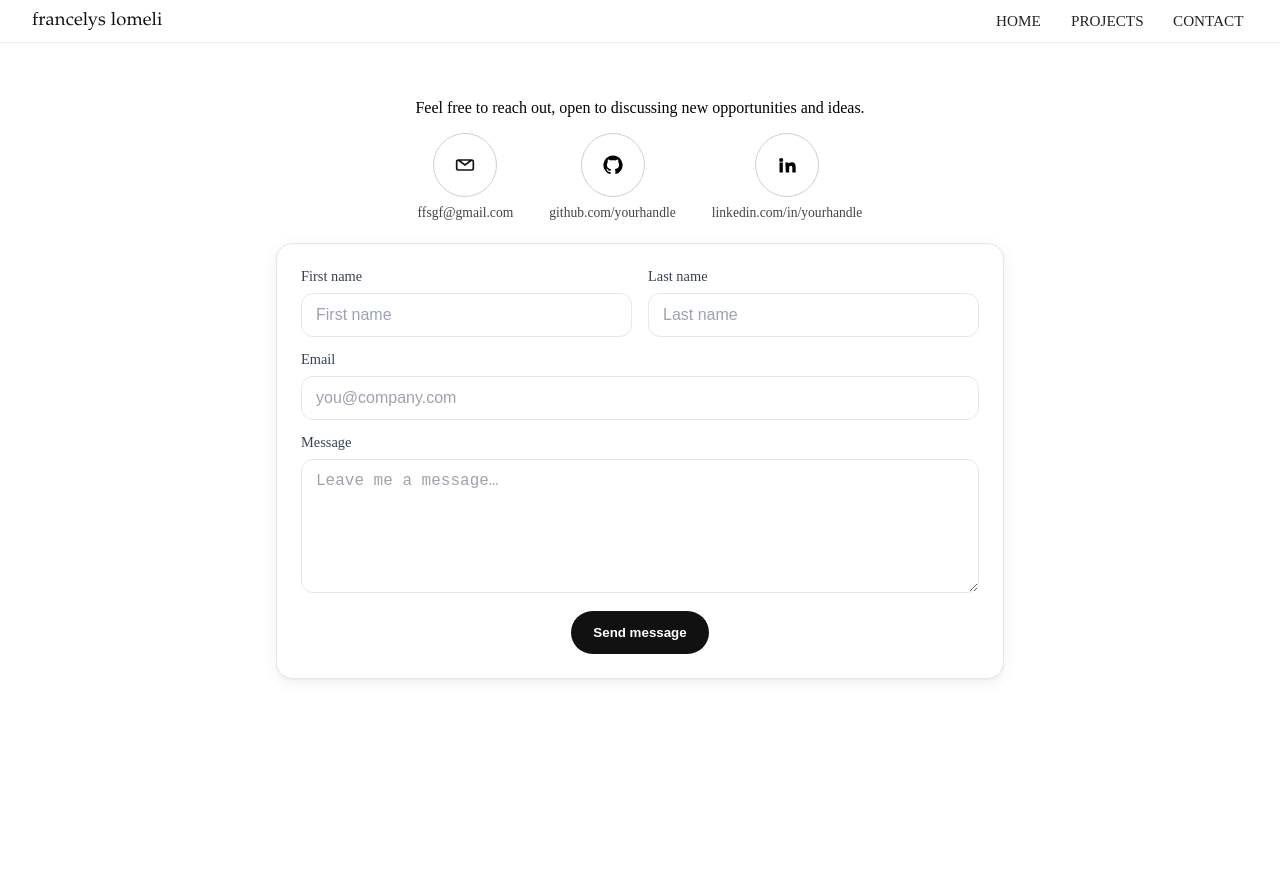
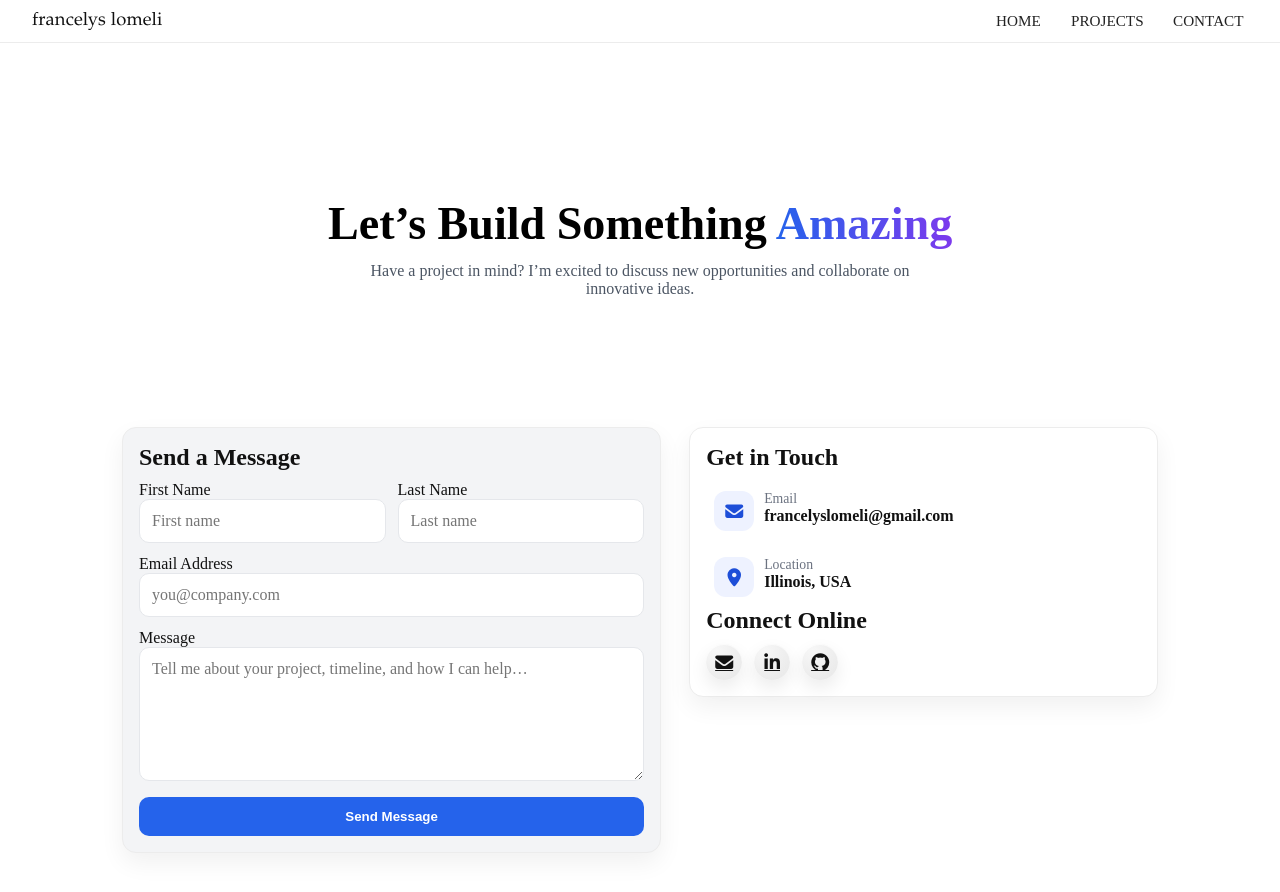
Before and after one commit to francelysl/Personal-Website, a React (Create React App) app: page /contact in a window 1280 px wide. Shown: the top 892 px of the page. Before the commit the page ends 800 px from the top, so only its background shows below. Built offline with nearby package versions, Linux system fonts and the light colour scheme; no server answers.

Commit message:
Refactoring contact information

```diff
--- a/src/components/ContactSection.jsx
+++ b/src/components/ContactSection.jsx
@@ -9,7 +9,7 @@ export default function ContactSection() {
 
   const SERVICE_ID = process.env.REACT_APP_EMAILJS_SERVICE_ID;
   const TEMPLATE_ID = process.env.REACT_APP_EMAILJS_TEMPLATE_ID;
-  const PUBLIC_KEY = process.env.REACT_APP_EMAILJS_PUBLIC_KEY;
+  const PUBLIC_KEY  = process.env.REACT_APP_EMAILJS_PUBLIC_KEY;
 
   const onSubmit = async (e) => {
     e.preventDefault();
@@ -44,90 +44,45 @@ export default function ContactSection() {
     if (e.target.value) setStatus("Spam detected.");
   };
 
-  const items = [
-    {
-      href: "mailto:ffsgf@gmail.com",
-      label: "Email",
-      icon: (
-        <svg viewBox="0 0 24 24" width="20" height="20" aria-hidden="true">
-          <path
-            d="M4 6h16a2 2 0 0 1 2 2v8a2 2 0 0 1-2 2H4a2 2 0 0 1-2-2V8a2 2 0 0 1 2-2zm0 0 8 6 8-6"
-            fill="none"
-            stroke="currentColor"
-            strokeWidth="2"
-          />
-        </svg>
-      ),
-      text: "ffsgf@gmail.com",
-    },
-    {
-      href: "https://github.com/yourhandle",
-      label: "GitHub",
-      icon: (
-        <svg viewBox="0 0 24 24" width="20" height="20" aria-hidden="true">
-          <path d="M12 .5a11.5 11.5 0 0 0-3.64 22.42c.57.11.78-.25.78-.55v-2.1c-3.17.69-3.84-1.37-3.84-1.37-.52-1.33-1.27-1.68-1.27-1.68-1.04-.71.08-.7.08-.7 1.15.08 1.75 1.19 1.75 1.19 1.02 1.75 2.66 1.24 3.31.95.1-.75.4-1.24.72-1.53-2.53-.29-5.2-1.26-5.2-5.6 0-1.24.44-2.25 1.17-3.04-.12-.29-.51-1.45.11-3.02 0 0 .96-.31 3.15 1.16.92-.26 1.9-.39 2.88-.39.98 0 1.97.13 2.89.39 2.19-1.47 3.14-1.16 3.14-1.16.63 1.57.24 2.73.12 3.02.74.79 1.17 1.8 1.17 3.04 0 4.35-2.68 5.3-5.23 5.58.41.35.77 1.05.77 2.12v3.14c0 .31.21.67.79.55A11.5 11.5 0 0 0 12 .5z" />
-        </svg>
-      ),
-      text: "github.com/yourhandle",
-    },
-    {
-      href: "https://www.linkedin.com/in/yourhandle",
-      label: "LinkedIn",
-      icon: (
-        <svg viewBox="0 0 24 24" width="20" height="20" aria-hidden="true">
-          <path d="M4.98 3.5a2.5 2.5 0 1 0 0 5 2.5 2.5 0 0 0 0-5zM3 9h4v12H3zM10 9h3.8v1.65h.05c.53-.95 1.83-1.95 3.77-1.95 4.03 0 4.78 2.65 4.78 6.1V21h-4v-5.3c0-1.26-.02-2.88-1.76-2.88-1.77 0-2.04 1.38-2.04 2.79V21h-4z" />
-        </svg>
-      ),
-      text: "linkedin.com/in/yourhandle",
-    },
-  ];
-
   return (
     <section className="contact-wrap" id="contact">
-      <p> Feel free to reach out, open to discussing new opportunities and ideas.</p>
-      {/* Social icons row */}
-      <div className="social-row">
-        {items.map((item) => (
-          <a
-            key={item.label}
-            href={item.href}
-            target={item.href.startsWith("http") ? "_blank" : undefined}
-            rel={item.href.startsWith("http") ? "noreferrer" : undefined}
-            className="social-item"
-            aria-label={item.label}
-          >
-            <div className="icon-wrap">{item.icon}</div>
-            <span className="social-text">{item.text}</span>
-          </a>
-        ))}
-      </div>
+      <header className="contact-hero">
+        <h1>
+          Let’s Build Something <span className="grad">Amazing</span>
+        </h1>
+        <p>
+          Have a project in mind? I’m excited to discuss new opportunities and collaborate on innovative ideas.
+        </p>
+      </header>
 
-      {/* Form sent via EmailJS */}
+      <div className="contact-grid">
+        <section className="card form-card">
+          <h2>Send a Message</h2>
+
           <form ref={formRef} className="contact-form" onSubmit={onSubmit} noValidate>
-        {/* Honeypot (hidden) */}
             <input
               type="text"
               name="website"
               tabIndex="-1"
               autoComplete="off"
               onChange={onHoneypotChange}
-          style={{ position: "absolute", left: "-10000px", opacity: 0 }}
+              className="honeypot"
             />
 
             <div className="row two">
               <div className="field">
-            <label htmlFor="first">First name</label>
+                <label htmlFor="first">First Name</label>
                 <input id="first" name="user_first" type="text" placeholder="First name" required />
               </div>
               <div className="field">
-            <label htmlFor="last">Last name</label>
+                <label htmlFor="last">Last Name</label>
                 <input id="last" name="user_last" type="text" placeholder="Last name" required />
               </div>
             </div>
 
             <div className="row">
               <div className="field">
-            <label htmlFor="email">Email</label>
+                <label htmlFor="email">Email Address</label>
                 <input id="email" name="user_email" type="email" placeholder="you@company.com" required />
               </div>
             </div>
@@ -135,7 +90,7 @@ export default function ContactSection() {
             <div className="row">
               <div className="field">
                 <label htmlFor="message">Message</label>
-            <textarea id="message" name="message" rows="6" placeholder="Leave me a message…" required />
+                <textarea id="message" name="message" rows="6" placeholder="Tell me about your project, timeline, and how I can help…" required />
               </div>
             </div>
 
@@ -143,10 +98,72 @@ export default function ContactSection() {
 
             <div className="actions">
               <button type="submit" className="btn-primary" disabled={sending}>
-            {sending ? "Sending…" : "Send message"}
+                {sending ? "Sending…" : "Send Message"}
               </button>
             </div>
           </form>
         </section>
+
+        <aside className="card right-panel">
+          <h2>Get in Touch</h2>
+
+          <div className="info-row">
+            <div className="info-ico">
+              <i className="fa-solid fa-envelope" />
+            </div>
+            <div className="info-body">
+              <div className="info-label">Email</div>
+              <a href="mailto:francelyslomeli@gmail.com" className="info-value">
+                francelyslomeli@gmail.com
+              </a>
+            </div>
+          </div>
+
+          <div className="info-row">
+            <div className="info-ico">
+              <i className="fa-solid fa-location-dot" />
+            </div>
+            <div className="info-body">
+              <div className="info-label">Location</div>
+              <div className="info-value">Illinois, USA</div>
+            </div>
+          </div>
+
+<h2 className="subhead">Connect Online</h2>
+<div className="icon-stack">
+  <a
+    className="orb email"
+    href="mailto:francelyslomeli@gmail.com"
+    aria-label="Email"
+    title="Email"
+  >
+    <i className="fa-solid fa-envelope" />
+  </a>
+
+  <a
+    className="orb linkedin"
+    href="https://www.linkedin.com/in/francelyslomeli/"
+    target="_blank"
+    rel="noopener noreferrer"
+    aria-label="LinkedIn"
+    title="LinkedIn"
+  >
+    <i className="fa-brands fa-linkedin-in" />
+  </a>
+
+  <a
+    className="orb github"
+    href="https://github.com/francelysl"
+    target="_blank"
+    rel="noopener noreferrer"
+    aria-label="GitHub"
+    title="GitHub"
+  >
+    <i className="fa-brands fa-github" />
+  </a>
+</div>
+        </aside>
+      </div>
+    </section>
   );
 }
--- a/src/styles/ContactSection.css
+++ b/src/styles/ContactSection.css
@@ -1,126 +1,213 @@
-:root{
-    --border: #e5e7eb;
-    --border-strong: #d1d5db;
-    --text-900: #111827;
-    --text-700: #374151;
-    --text-500: #6b7280;
-    --bg: #ffffff;
-    --shadow: 0 1px 2px rgba(0,0,0,.05), 0 4px 16px rgba(0,0,0,.06);
-    --radius: 12px;
-    --accent: #111111; /* submit button */
+
+
+/* Page */
+.contact-wrap {
+    background: #ffffff;
+    padding: 24px 0 48px;
   }
 
-  p{
-    display: flex;
-    justify-content: center;
-  }
-
-  .contact-wrap{
-    max-width: 760px;
-    margin: 0 auto;
-    padding: clamp(24px, 5vw, 40px) 16px;
-  }
-
-  /* Social icons row */
-  .social-row{
-    display: flex;
-    justify-content: center;
-    gap: 36px;
-    flex-wrap: wrap;
-    margin: 12px 0 22px;
-  }
-
-  .social-item{
+  .contact-hero {
+    min-height: 45vh;
     display: flex;
     flex-direction: column;
     align-items: center;
-    text-decoration: none;
-    color: #111;
-    font-size: 0.95rem;
-    transition: transform .2s ease;
+    justify-content: center;
+    text-align: center;
+    gap: 12px;
   }
-  .social-item:hover{ transform: translateY(-2px); }
-
-  .icon-wrap{
-    width: 64px;
-    height: 64px;
-    border-radius: 50%;
-    border: 1.5px solid #cfcfcf; /* light gray ring like screenshot */
-    display: grid; place-items: center;
-    margin-bottom: 8px;
-    background: #fff;
+  .contact-hero h1 {
+    margin: 0;
+    font-size: clamp(1.8rem, 3.6vw, 3rem);
   }
-  .icon-wrap svg{ color: #111; }
-
-  .social-text{
-    text-align: center;
-    max-width: 160px;
-    font-size: 0.85rem;
-    color: #444;
+  .contact-hero p {
+    margin: 0;
+    max-width: 68ch;
+    color: #4b5563;
   }
 
-  /* Form */
-  .contact-form{
-    background: var(--bg);
-    border: 1px solid var(--border);
-    border-radius: 16px;
-    box-shadow: var(--shadow);
-    padding: clamp(18px, 3vw, 24px);
+  .grad {
+    background: linear-gradient(90deg, #2563eb, #7c3aed);
+    -webkit-background-clip: text;
+    background-clip: text;
+    color: transparent;
   }
 
-  .row{ display: grid; gap: 16px; margin-bottom: 14px; }
-  .row.two{ grid-template-columns: 1fr 1fr; }
 
-  .field label{
-    display: block;
-    font-size: 0.9rem;
-    color: var(--text-700);
-    margin: 0 0 8px;
+  @keyframes hero-pop {
+    from { opacity: 0; transform: translateY(8px) scale(.98); }
+    to   { opacity: 1; transform: none; }
   }
-  .field input,
-  .field textarea{
-    width: 100%;
-    border: 1.5px solid var(--border);
-    border-radius: var(--radius);
-    padding: 12px 14px;
-    font-size: 1rem;
-    color: var(--text-900);
-    background: #fff;
-    outline: none;
-    transition: border-color .15s ease, box-shadow .15s ease, background .15s ease;
-  }
-  .field input::placeholder,
-  .field textarea::placeholder{ color: #9ca3af; }
-  .field input:focus,
-  .field textarea:focus{
-    border-color: var(--border-strong);
-    box-shadow: 0 0 0 4px rgba(17,17,17,.06);
-    background: #fff;
+  .contact-hero h1 { animation: hero-pop .6s ease .05s both; }
+  .contact-hero p  { animation: hero-pop .6s ease .15s both; }
+
+  /* 2-column layout: LEFT = form , RIGHT = get in touch */
+  .contact-grid {
+    display: grid;
+    grid-template-columns: 1.15fr 1fr;
+    gap: 28px;
+    max-width: 1100px;
+    max-height:4000px;
+    margin: 0 auto;
+    padding: 0 clamp(16px, 4vw, 32px);
   }
 
-  .actions{ display: flex; justify-content: center; margin-top: 8px; }
-  .btn-primary{
-    appearance: none;
-    border: none;
-    border-radius: 999px;
-    padding: 14px 22px;
-    font-weight: 600;
-    background: var(--accent);
-    color: #fff;
-    cursor: pointer;
-    transition: transform .15s ease, box-shadow .15s ease, opacity .15s ease;
+  /* Card base */
+  .card {
+    background: #ffffff;
+    border: 1px solid #ececec;
+    border-radius: 14px;
+    box-shadow: 0 10px 24px rgba(0,0,0,0.06);
+    padding: 16px;
+    color: #111;
   }
-  .btn-primary:hover{ transform: translateY(-1px); box-shadow: 0 8px 22px rgba(0,0,0,.12); }
-  .btn-primary:active{ transform: translateY(0); opacity: .95; }
+  .card h2, .card h3 { margin: 0 0 10px; }
 
-  .status{
-    text-align: center;
-    color: var(--text-700);
-    margin: 6px 0 2px;
-    font-size: .95rem;
+  .form-card {
+    background: #f3f4f6;
   }
 
+  /* RIGHT column wrapper */
+  .right-panel { align-self: start; }
+
+  /* Get in Touch rows */
+  .info-row {
+    display: grid;
+    grid-template-columns: 40px 1fr;
+    gap: 10px;
+    align-items: start;
+    padding: 10px 8px;
+    border-radius: 12px;
+  }
+  .info-row + .info-row { margin-top: 6px; }
+
+  .info-ico {
+    width: 40px; height: 40px;
+    display: grid; place-items: center;
+    background: #eef2ff;
+    color: #1d4ed8;
+    border-radius: 12px;
+    font-size: 18px;
+  }
+  .info-label { font-size: 0.86rem; color: #6b7280; }
+  .info-value { font-weight: 600; text-decoration: none; color: inherit; }
+
+
+
+  /* horizontal row of orbs */
+  .icon-stack{
+    display:flex;
+    flex-direction: row;
+    justify-content: flex-start;
+    gap: 12px;
+    flex-wrap: wrap;
+    margin-top: 6px;
+  }
+
+  /* orb button — 50% of original (72px → 36px, 28px → 18px) */
+  .orb{
+    width:36px; height:36px;
+    border-radius:9999px;
+    display:grid; place-items:center;
+    color:#111;
+    font-size:18px;
+    background: radial-gradient(120% 120% at 30% 20%, #f7f7f7 0%, #ececec 60%, #e6e6e6 100%);
+    box-shadow:
+      inset 0 1px 0 rgba(255,255,255,.7),
+      0 8px 18px rgba(0,0,0,.08);   /* scaled down */
+    transition: transform .18s ease, box-shadow .18s ease, background .18s ease;
+    opacity:0; animation: orb-rise .5s ease forwards;
+  }
+
+  /* staggered entrance */
+  .icon-stack .orb:nth-child(1){ animation-delay:.06s; }
+  .icon-stack .orb:nth-child(2){ animation-delay:.14s; }
+  .icon-stack .orb:nth-child(3){ animation-delay:.22s; }
+
+  @keyframes orb-rise{
+    from{ opacity:0; transform: translateY(8px); }
+    to  { opacity:1; transform:none; }
+  }
+
+
+  .orb:hover{
+    transform: translateY(-2px);
+    background: radial-gradient(120% 120% at 30% 20%, #fafafa 0%, #eeeeee 55%, #e9e9e9 100%);
+    box-shadow:
+      inset 0 1px 0 rgba(255,255,255,.75),
+      0 12px 24px rgba(0,0,0,.12);
+  }
+  .orb:active{ transform: translateY(-1px) scale(.98); }
+  .orb:focus-visible{
+    outline:none;
+    box-shadow:
+      0 0 0 4px rgba(37,99,235,.25),
+      inset 0 1px 0 rgba(255,255,255,.75),
+      0 12px 24px rgba(0,0,0,.12);
+  }
+
+
+  .orb.email:hover   { background: radial-gradient(120% 120% at 30% 20%, #f9fbff 0%, #eef3ff 60%, #e9eefc 100%); }
+  .orb.linkedin:hover{ background: radial-gradient(120% 120% at 30% 20%, #f5f9ff 0%, #e8f1ff 60%, #e3ecff 100%); }
+  .orb.github:hover  { background: radial-gradient(120% 120% at 30% 20%, #fafafa 0%, #efefef 60%, #ececec 100%); }
+
+  .contact-form { display: grid; gap: 12px; }
+
+  .contact-form .row.two {
+    display: grid;
+    grid-template-columns: 1fr 1fr;
+    gap: 12px;
+  }
+
+  label span { display: block; font-size: 0.86rem; color: #6b7280; margin-bottom: 6px; }
+
+  .field input,
+  .field textarea {
+    width: 100%;
+    padding: 12px;
+    border-radius: 10px;
+    border: 1px solid #e5e7eb;
+    background: #ffffff;
+    color: #111;
+    font: inherit;
+  }
+  .field input:focus,
+  .field textarea:focus {
+    outline: none;
+    border-color: #c7d2fe;
+    box-shadow: 0 0 0 4px #e0e7ff;
+  }
+
+  .actions { display: grid; }
+  .btn-primary {
+    width: 100%;
+    display: inline-flex;
+    gap: 8px;
+    align-items: center;
+    justify-content: center;
+    padding: 12px 16px;
+    border-radius: 10px;
+    border: none;
+    cursor: pointer;
+    background: #2563eb;
+    color: #ffffff;
+    font-weight: 600;
+  }
+  .btn-primary:disabled { opacity: .7; cursor: not-allowed; }
+
+  .status  { margin-top: 4px; font-size: 0.9rem; color: #374151; }
+  .honeypot { position: absolute; left: -10000px; opacity: 0; }
+
+
   /* Responsive */
-  @media (max-width: 640px){
-    .row.two{ grid-template-columns: 1fr; }
+  @media (max-width: 900px) {
+    .contact-grid { grid-template-columns: 1fr; }
+    .contact-form .row.two { grid-template-columns: 1fr; }
+    .icon-stack { justify-content: center; }
   }
+
+  /* Respect reduced motion */
+  @media (prefers-reduced-motion: reduce) {
+    .contact-hero h1,
+    .contact-hero p,
+    .orb { animation: none !important; }
+  }
```
Lines whose indentation alone changed are shown as unchanged.
